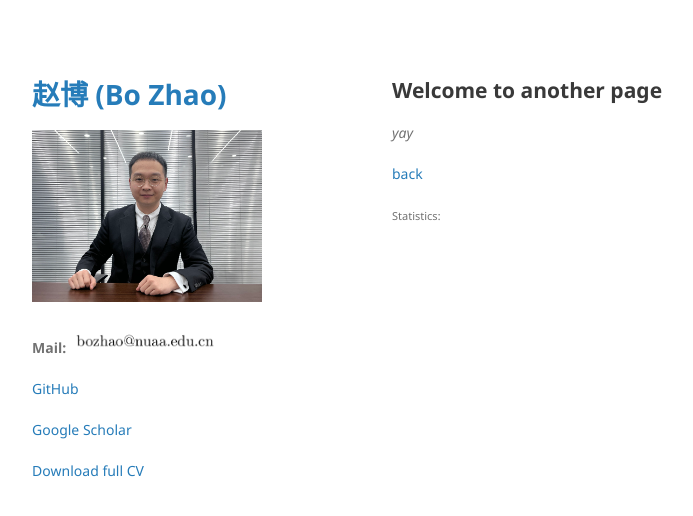
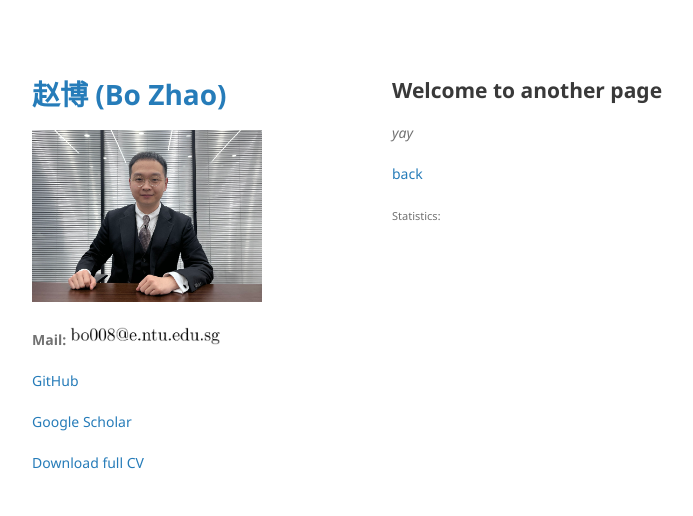
Before and after one commit to BorisZhao/BorisZhao.github.io, a Jekyll site: the page built from another-page.md, in a window 1280 px wide. Shown: the top 516 px of the page, without its empty margins (178-871 px from the left). Built offline with Jekyll 4.4.1, drawn with Linux system fonts in a browser that asks for light colours; a script that is not in the unit is left out; the repository's description, which GitHub fills in, is left out; our own code applies the rules of GitHub Pages for plain Markdown files.

Commit message:
Update default.html

```diff
--- a/_layouts/default.html
+++ b/_layouts/default.html
@@ -27,7 +27,7 @@
         {% endif %}
 
         {% if site.github.is_user_page %}
-        <p><b>Mail:</b> <img src="./Images/corres_addr.png" width=150px /></p>
+        <p><b>Mail:</b> <img src="./Images/corres_addr2.png" width=150px /></p>
         <p class="view"><a href="{{ site.github.owner_url }}">GitHub</a></p>
         <p class="view"><a href="https://scholar.google.com/citations?hl=zh-CN&user=PlySqb0AAAAJ">Google Scholar</a></p>
         <p class="view"><a href="./CV/Bo_Zhao_resume.pdf">Download full CV</a></p>
```
